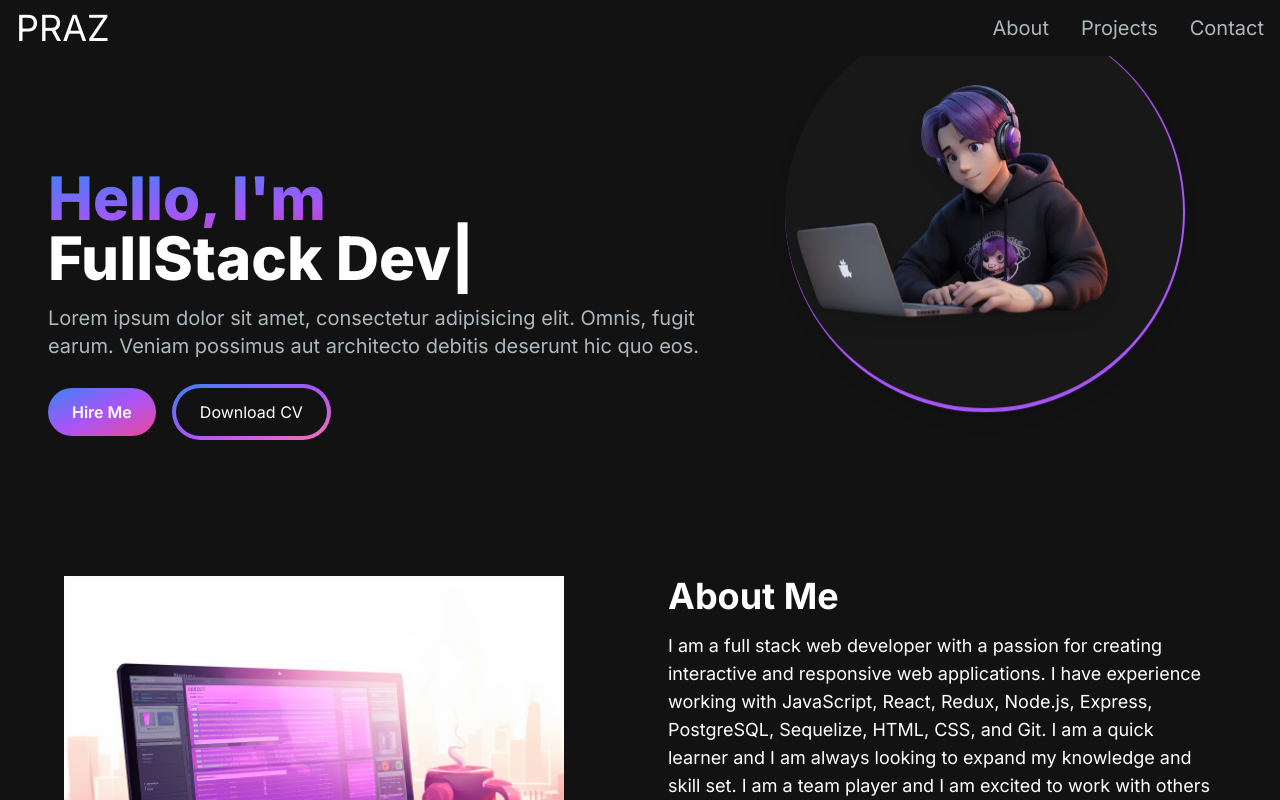
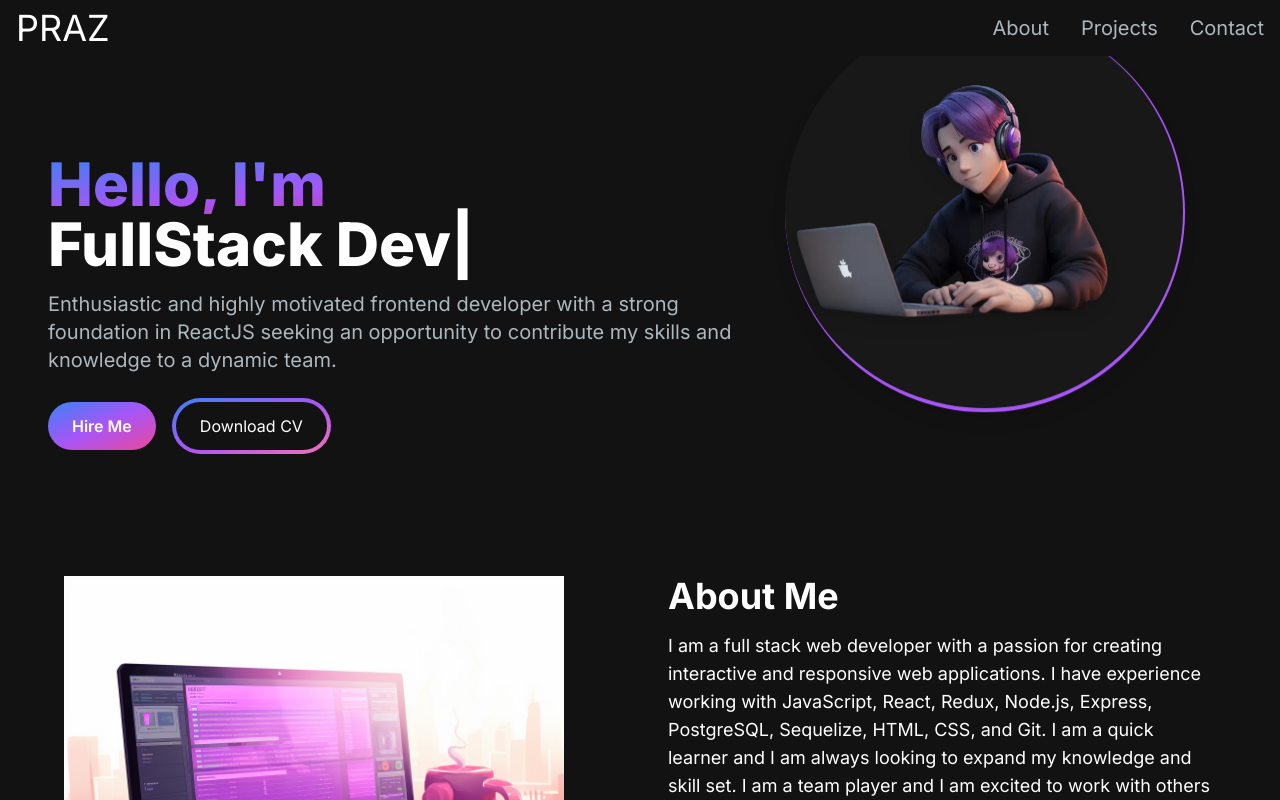
Before and after one commit to MilanPraz/portfolio-Milan, a Next.js app: page / in a window 1280 px wide. Shown: the top 800 px of the page. Built offline with nearby package versions, Linux system fonts and the light colour scheme.

Commit message:
Update Hero.jsx

```diff
--- a/components/main/Hero.jsx
+++ b/components/main/Hero.jsx
@@ -17,7 +17,7 @@ const Hero = () => {
           >
             <h1 className="   text-white mb-4 text-4xl sm:text-5xl  lg:text-6xl font-extrabold">
               <span className=" block mr-2  text-transparent  bg-clip-text  bg-gradient-to-br from-blue-500 via-purple-500 to-pink-600">
-                Hello, I'm
+                Hello, I&apos;m
               </span>
               <TypeAnimation
                 sequence={[
@@ -37,9 +37,9 @@ const Hero = () => {
               />
             </h1>
             <p className="  text-myText  text-base  sm:text-lg lg:text-xl mb-6">
-              Lorem ipsum dolor sit amet, consectetur adipisicing elit. Omnis,
-              fugit earum. Veniam possimus aut architecto debitis deserunt hic
-              quo eos.
+            Enthusiastic and highly motivated frontend developer with a strong
+              foundation in ReactJS seeking an opportunity to contribute my
+              skills and knowledge to a dynamic team.
             </p>
           </motion.div>
           <div>
```
